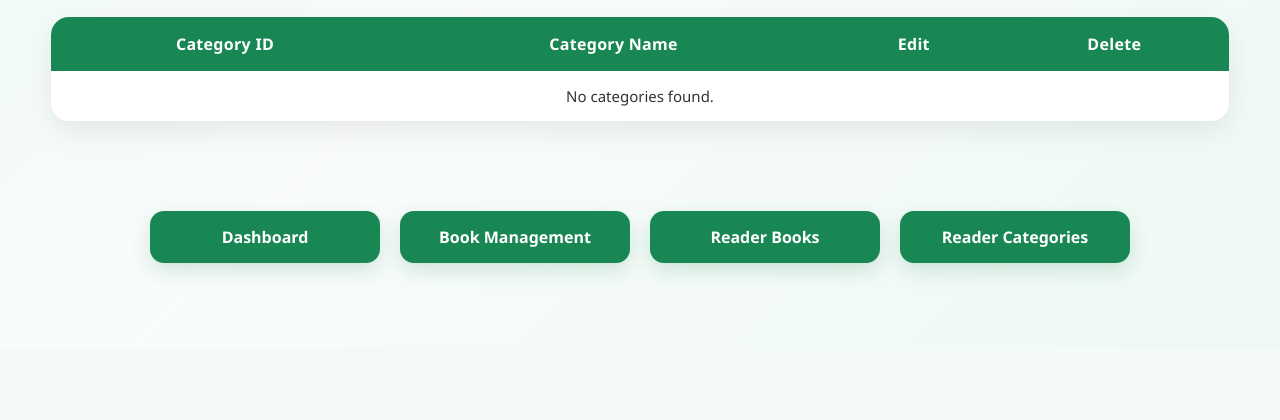
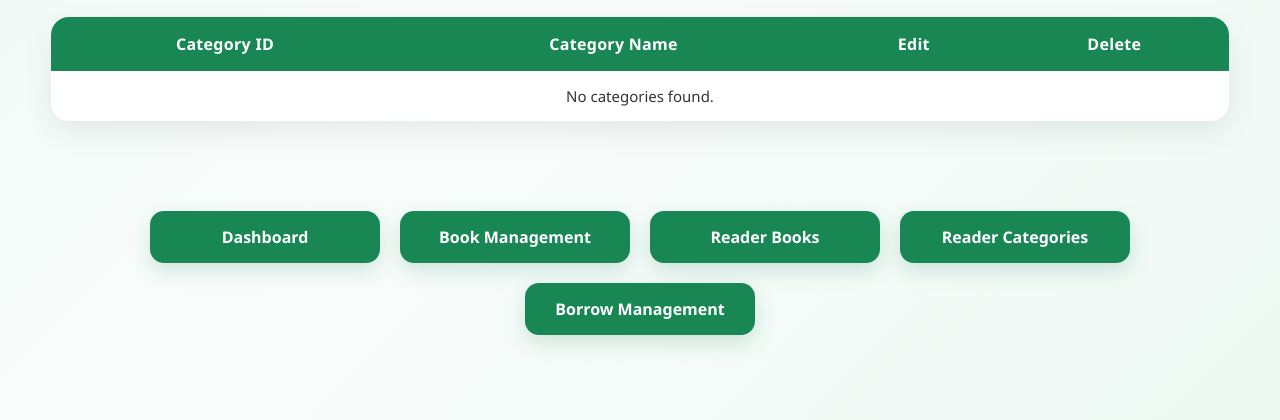
Before and after one commit to ArshiyaaTarannum/Library-Management-System, a Flask app: page /category in a window 1280 px wide. Shown: the part 669-1089 px from the top of the page. Before the commit the page ends 947 px from the top, so only its background shows below. Run offline with Flask 3, Linux system fonts and the light colour scheme; data that the repository does not hold is empty.

Commit message:
Update category.html

```diff
--- a/templates/category.html
+++ b/templates/category.html
@@ -202,6 +202,11 @@
             Reader Categories
 
         </a>
+        <a href="{{ url_for('borrow_books') }}" class="nav-btn">
+
+            Borrow Management
+
+        </a>
 
     </div>
 
```
